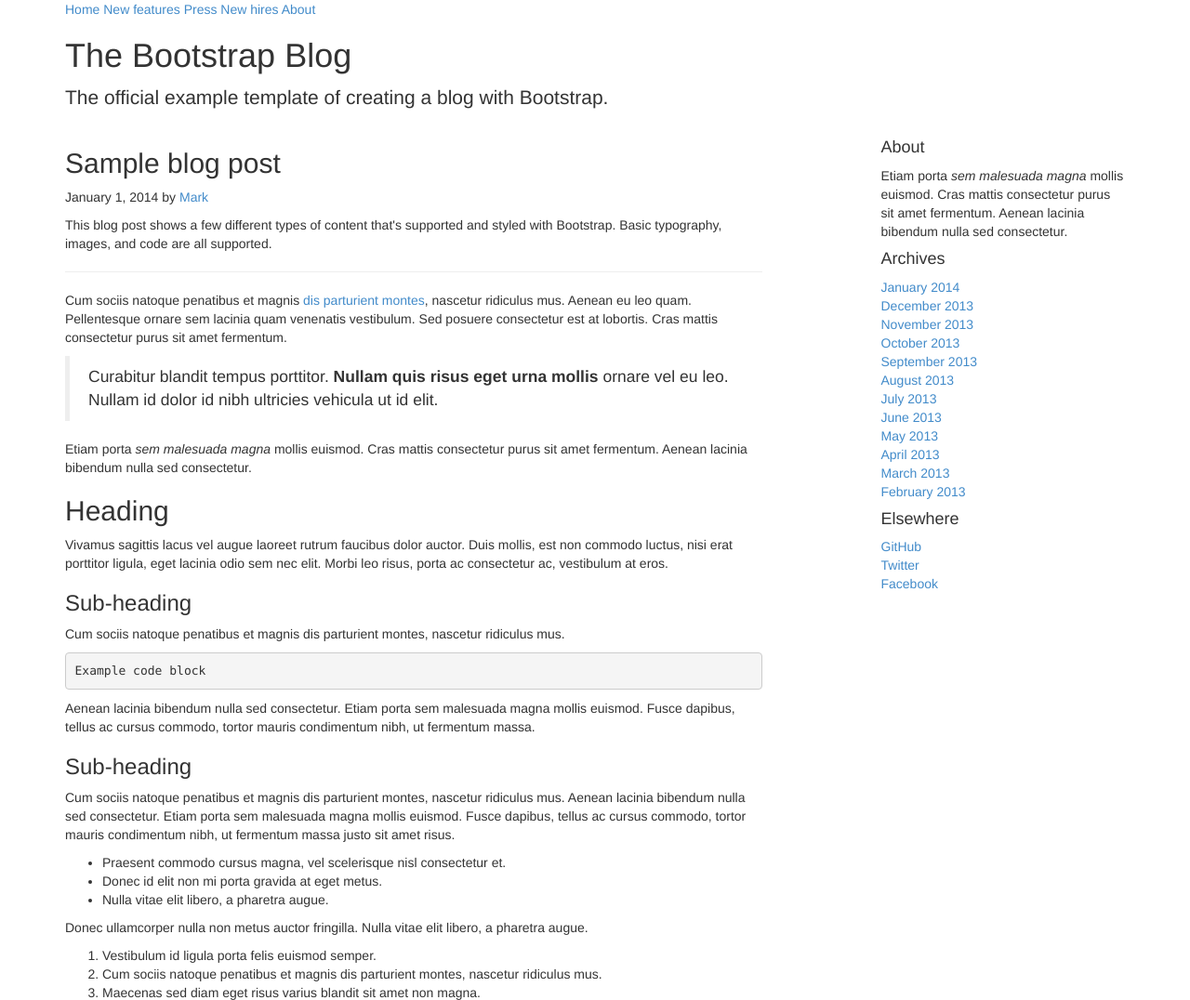
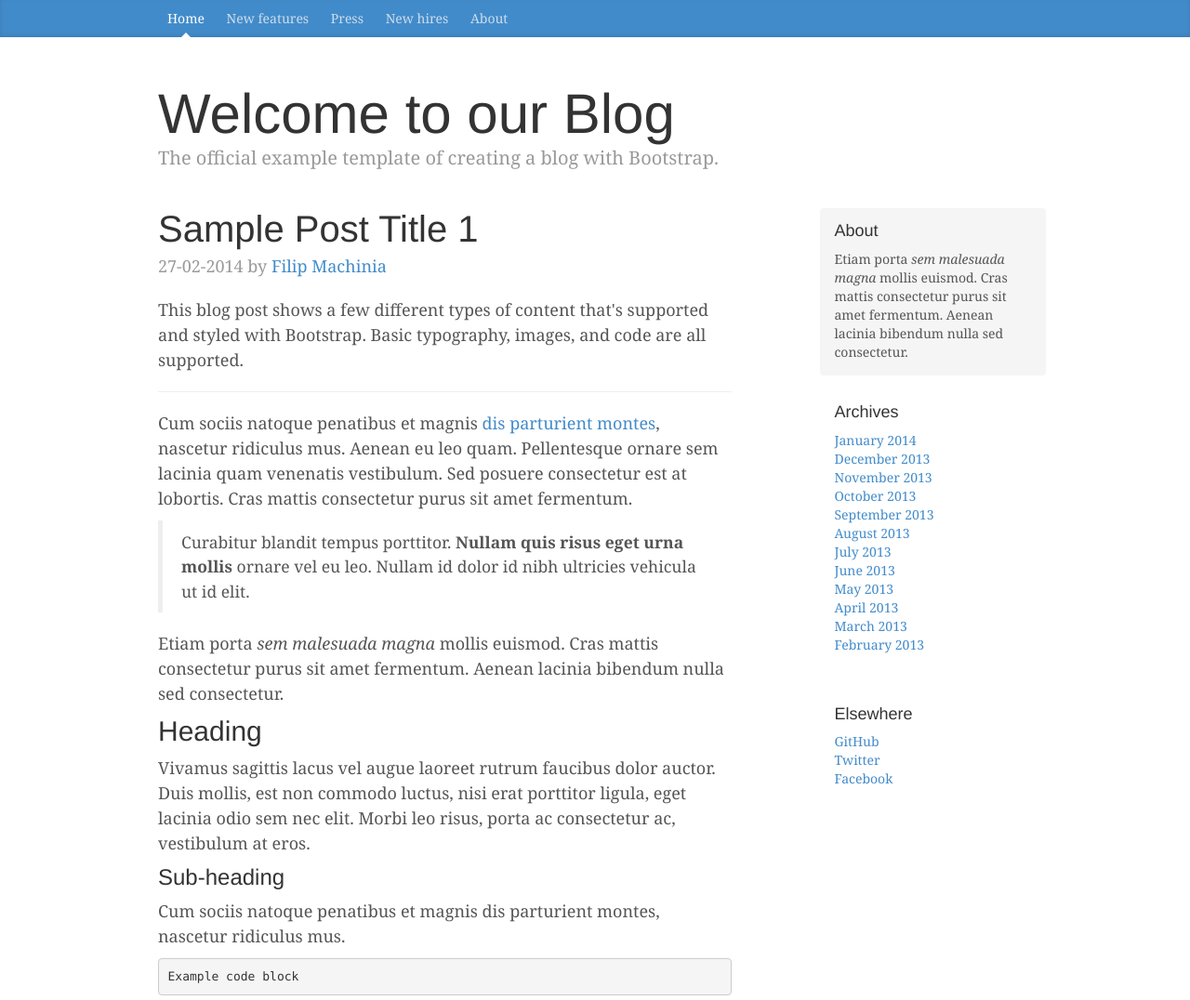
Before and after one commit to penrillian-cristian/blog, a website: page dev/src/index.html at #!/home in a window 1280 px wide. Shown: the top 1076 px of the page at 93% size. Drawn offline with nearby package versions, Linux system fonts and the light colour scheme.

Commit message:
fully integrated template

```diff
--- /dev/null
+++ b/dev/src/css/bootstrap/templates/blog.css
@@ -0,0 +1,163 @@
+/*
+ * Globals
+ */
+
+body {
+    font-family: Georgia, "Times New Roman", Times, serif;
+    color: #555;
+}
+
+h1, .h1,
+h2, .h2,
+h3, .h3,
+h4, .h4,
+h5, .h5,
+h6, .h6 {
+    margin-top: 0;
+    font-family: "Helvetica Neue", Helvetica, Arial, sans-serif;
+    font-weight: normal;
+    color: #333;
+}
+
+
+/*
+ * Override Bootstrap's default container.
+ */
+
+@media (min-width: 1200px) {
+    .container {
+        width: 970px;
+    }
+}
+
+
+/*
+ * Masthead for nav
+ */
+
+.blog-masthead {
+    background-color: #428bca;
+    box-shadow: inset 0 -2px 5px rgba(0,0,0,.1);
+}
+
+/* Nav links */
+.blog-nav-item {
+    position: relative;
+    display: inline-block;
+    padding: 10px;
+    font-weight: 500;
+    color: #cdddeb;
+}
+.blog-nav-item:hover,
+.blog-nav-item:focus {
+    color: #fff;
+    text-decoration: none;
+}
+
+/* Active state gets a caret at the bottom */
+.blog-nav .active {
+    color: #fff;
+}
+.blog-nav .active:after {
+    position: absolute;
+    bottom: 0;
+    left: 50%;
+    width: 0;
+    height: 0;
+    margin-left: -5px;
+    vertical-align: middle;
+    content: " ";
+    border-right:  5px solid transparent;
+    border-bottom: 5px solid;
+    border-left:   5px solid transparent;
+}
+
+
+/*
+ * Blog name and description
+ */
+
+.blog-header {
+    padding-top: 20px;
+    padding-bottom: 20px;
+}
+.blog-title {
+    margin-top: 30px;
+    margin-bottom: 0;
+    font-size: 60px;
+    font-weight: normal;
+}
+.blog-description {
+    font-size: 20px;
+    color: #999;
+}
+
+
+/*
+ * Main column and sidebar layout
+ */
+
+.blog-main {
+    font-size: 18px;
+    line-height: 1.5;
+}
+
+/* Sidebar modules for boxing content */
+.sidebar-module {
+    padding: 15px;
+    margin: 0 -15px 15px;
+}
+.sidebar-module-inset {
+    padding: 15px;
+    background-color: #f5f5f5;
+    border-radius: 4px;
+}
+.sidebar-module-inset p:last-child,
+.sidebar-module-inset ul:last-child,
+.sidebar-module-inset ol:last-child {
+    margin-bottom: 0;
+}
+
+
+
+/* Pagination */
+.pager {
+    margin-bottom: 60px;
+    text-align: left;
+}
+.pager > li > a {
+    width: 140px;
+    padding: 10px 20px;
+    text-align: center;
+    border-radius: 30px;
+}
+
+
+/*
+ * Blog posts
+ */
+
+.blog-post {
+    margin-bottom: 60px;
+}
+.blog-post-title {
+    margin-bottom: 5px;
+    font-size: 40px;
+}
+.blog-post-meta {
+    margin-bottom: 20px;
+    color: #999;
+}
+
+
+/*
+ * Footer
+ */
+
+.blog-footer {
+    padding: 40px 0;
+    color: #999;
+    text-align: center;
+    background-color: #f9f9f9;
+    border-top: 1px solid #e5e5e5;
+}
--- a/dev/src/html/gpp/home.html
+++ b/dev/src/html/gpp/home.html
@@ -6,32 +6,8 @@
 </ul>-->
 
 
-<html lang="en">
-<head>
-    <meta charset="utf-8">
-    <meta http-equiv="X-UA-Compatible" content="IE=edge">
-    <meta name="viewport" content="width=device-width, initial-scale=1">
-    <meta name="description" content="">
-    <meta name="author" content="">
-    <link rel="shortcut icon" href="../../assets/ico/favicon.ico">
 
-    <title>Blog Template for Bootstrap</title>
-
-    <!-- Bootstrap core CSS -->
-    <link href="css/bootstrap/bootstrap.min.css" rel="stylesheet">
-
-    <!-- Custom styles for this template -->
-    <link href="blog.css" rel="stylesheet">
-
-    <!-- Just for debugging purposes. Don't actually copy this line! -->
-    <!--[if lt IE 9]><script src="../../assets/js/ie8-responsive-file-warning.js"></script><![endif]-->
-
-    <!-- HTML5 shim and Respond.js IE8 support of HTML5 elements and media queries -->
-    <!--[if lt IE 9]>
-    <script src="https://oss.maxcdn.com/libs/html5shiv/3.7.0/html5shiv.js"></script>
-    <script src="https://oss.maxcdn.com/libs/respond.js/1.4.2/respond.min.js"></script>
-    <![endif]-->
-</head>
+<!--<html lang="en">-->
 
 <body>
 
@@ -50,7 +26,7 @@
 <div class="container">
 
     <div class="blog-header">
-        <h1 class="blog-title">The Bootstrap Blog</h1>
+        <h1 class="blog-title">Welcome to our Blog</h1>
         <p class="lead blog-description">The official example template of creating a blog with Bootstrap.</p>
     </div>
 
@@ -58,7 +34,46 @@
 
         <div class="col-sm-8 blog-main">
 
-            <div class="blog-post">
+
+            <div class="post" ng-repeat="post in posts">
+                <!--{{post.title+" "+post.id}}-->
+
+                <h2 class="blog-post-title">{{post.title}}</h2>
+                <p class="blog-post-meta">{{post.date}} by <a href="#">{{post.author}}</a></p>
+
+                <p>This blog post shows a few different types of content that's supported and styled with Bootstrap. Basic typography, images, and code are all supported.</p>
+                <hr>
+                <p>Cum sociis natoque penatibus et magnis <a href="#">dis parturient montes</a>, nascetur ridiculus mus. Aenean eu leo quam. Pellentesque ornare sem lacinia quam venenatis vestibulum. Sed posuere consectetur est at lobortis. Cras mattis consectetur purus sit amet fermentum.</p>
+                <blockquote>
+                    <p>Curabitur blandit tempus porttitor. <strong>Nullam quis risus eget urna mollis</strong> ornare vel eu leo. Nullam id dolor id nibh ultricies vehicula ut id elit.</p>
+                </blockquote>
+                <p>Etiam porta <em>sem malesuada magna</em> mollis euismod. Cras mattis consectetur purus sit amet fermentum. Aenean lacinia bibendum nulla sed consectetur.</p>
+                <h2>Heading</h2>
+                <p>Vivamus sagittis lacus vel augue laoreet rutrum faucibus dolor auctor. Duis mollis, est non commodo luctus, nisi erat porttitor ligula, eget lacinia odio sem nec elit. Morbi leo risus, porta ac consectetur ac, vestibulum at eros.</p>
+                <h3>Sub-heading</h3>
+                <p>Cum sociis natoque penatibus et magnis dis parturient montes, nascetur ridiculus mus.</p>
+                <pre><code>Example code block</code></pre>
+                <p>Aenean lacinia bibendum nulla sed consectetur. Etiam porta sem malesuada magna mollis euismod. Fusce dapibus, tellus ac cursus commodo, tortor mauris condimentum nibh, ut fermentum massa.</p>
+                <h3>Sub-heading</h3>
+                <p>Cum sociis natoque penatibus et magnis dis parturient montes, nascetur ridiculus mus. Aenean lacinia bibendum nulla sed consectetur. Etiam porta sem malesuada magna mollis euismod. Fusce dapibus, tellus ac cursus commodo, tortor mauris condimentum nibh, ut fermentum massa justo sit amet risus.</p>
+                <ul>
+                    <li>Praesent commodo cursus magna, vel scelerisque nisl consectetur et.</li>
+                    <li>Donec id elit non mi porta gravida at eget metus.</li>
+                    <li>Nulla vitae elit libero, a pharetra augue.</li>
+                </ul>
+                <p>Donec ullamcorper nulla non metus auctor fringilla. Nulla vitae elit libero, a pharetra augue.</p>
+                <ol>
+                    <li>Vestibulum id ligula porta felis euismod semper.</li>
+                    <li>Cum sociis natoque penatibus et magnis dis parturient montes, nascetur ridiculus mus.</li>
+                    <li>Maecenas sed diam eget risus varius blandit sit amet non magna.</li>
+                </ol>
+                <p>Cras mattis consectetur purus sit amet fermentum. Sed posuere consectetur est at lobortis.</p>
+
+
+            </div>
+
+
+           <!-- <div class="blog-post">
                 <h2 class="blog-post-title">Sample blog post</h2>
                 <p class="blog-post-meta">January 1, 2014 by <a href="#">Mark</a></p>
 
@@ -89,7 +104,7 @@
                     <li>Maecenas sed diam eget risus varius blandit sit amet non magna.</li>
                 </ol>
                 <p>Cras mattis consectetur purus sit amet fermentum. Sed posuere consectetur est at lobortis.</p>
-            </div><!-- /.blog-post -->
+            </div>
 
             <div class="blog-post">
                 <h2 class="blog-post-title">Another blog post</h2>
@@ -101,7 +116,7 @@
                 </blockquote>
                 <p>Etiam porta <em>sem malesuada magna</em> mollis euismod. Cras mattis consectetur purus sit amet fermentum. Aenean lacinia bibendum nulla sed consectetur.</p>
                 <p>Vivamus sagittis lacus vel augue laoreet rutrum faucibus dolor auctor. Duis mollis, est non commodo luctus, nisi erat porttitor ligula, eget lacinia odio sem nec elit. Morbi leo risus, porta ac consectetur ac, vestibulum at eros.</p>
-            </div><!-- /.blog-post -->
+            </div>
 
             <div class="blog-post">
                 <h2 class="blog-post-title">New feature</h2>
@@ -168,11 +183,5 @@
 </div>
 
 
-<!-- Bootstrap core JavaScript
-================================================== -->
-<!-- Placed at the end of the document so the pages load faster -->
-<script src="https://ajax.googleapis.com/ajax/libs/jquery/1.11.0/jquery.min.js"></script>
-<script src="js/bootstrap/bootstrap.min.js"></script>
-<script src="../../assets/js/docs.min.js"></script>
 </body>
-</html>
+<!--</html>-->
--- a/dev/src/index.html
+++ b/dev/src/index.html
@@ -7,16 +7,22 @@
     <meta charset="utf-8">
     <meta http-equiv="X-UA-Compatible" content="IE=edge">
     <meta name="viewport" content="width=device-width, initial-scale=1">
+    <meta name="description" content="">
+    <meta name="author" content="">
+    <link rel="shortcut icon" href="http://getbootstrap.com/assets/ico/favicon.ico">
     <title>Blog</title>
 
     <!-- Bootstrap -->
     <link href="css/bootstrap/bootstrap.min.css" rel="stylesheet">
+    <!-- Custom styles for this template -->
+    <link href="css/bootstrap/templates/blog.css" rel="stylesheet">
     <!-- HTML5 Shim and Respond.js IE8 support of HTML5 elements and media queries -->
     <!-- WARNING: Respond.js doesn't work if you view the page via file:// -->
     <!--[if lt IE 9]>
     <script src="https://oss.maxcdn.com/libs/html5shiv/3.7.0/html5shiv.js"></script>
     <script src="https://oss.maxcdn.com/libs/respond.js/1.4.2/respond.min.js"></script>
     <![endif]-->
+
 
 </head>
 <body>
@@ -32,5 +38,13 @@
     <!-- Include all compiled plugins (below), or include individual files as needed -->
     <script src="js/bootstrap/bootstrap.min.js"></script>
     <!-- endbuild -->
+
+
+
+
+    <script src="http://getbootstrap.com/assets/js/docs.min.js"></script>
+
+
+
 </body>
 </html>
--- a/dev/src/js/gpp/controllers/HomeController.js
+++ b/dev/src/js/gpp/controllers/HomeController.js
@@ -2,9 +2,9 @@
 
 ApplicationControllers.controller("HomeController", ["$scope", function($scope) {
     $scope.posts =[
-            {id:1,title:"Post 1", date:"27-02-2014",author:"fm",category:"technology",content:"This is the first blog post"},
-            {id:2,title:"Post 2", date:"27-02-2014",author:"ci",category:"technology",content:"This is the second blog post"},
-            {id:3,title:"Post 3", date:"27-02-2014",author:"ca",category:"technology",content:"This is the third blog post"}
+            {id:1,title:"Sample Post Title 1", date:"27-02-2014",author:"Filip Machinia",category:"technology",content:"This is the first blog post"},
+            {id:2,title:"Sample Post Title 2", date:"27-02-2014",author:"Cristian Ivascu",category:"technology",content:"This is the second blog post"},
+            {id:3,title:"Sample Post Title 3", date:"27-02-2014",author:"Chris Allison",category:"technology",content:"This is the third blog post"}
         ];
         //return posts;
 
--- a/dev/tst/js/gpp/protractor/Home/Home.js
+++ b/dev/tst/js/gpp/protractor/Home/Home.js
@@ -13,8 +13,8 @@
         });
 
         it("should have the expected welcome message", function() {
-            var welcomeElement = ptor.findElement(protractor.By.className("welcome"));
-            expect(welcomeElement.getText()).toEqual("Welcome to our blog");
+            var welcomeElement = ptor.findElement(protractor.By.className("blog-title"));
+            expect(welcomeElement.getText()).toEqual("Welcome to our Blog");
 
         });
 
```
